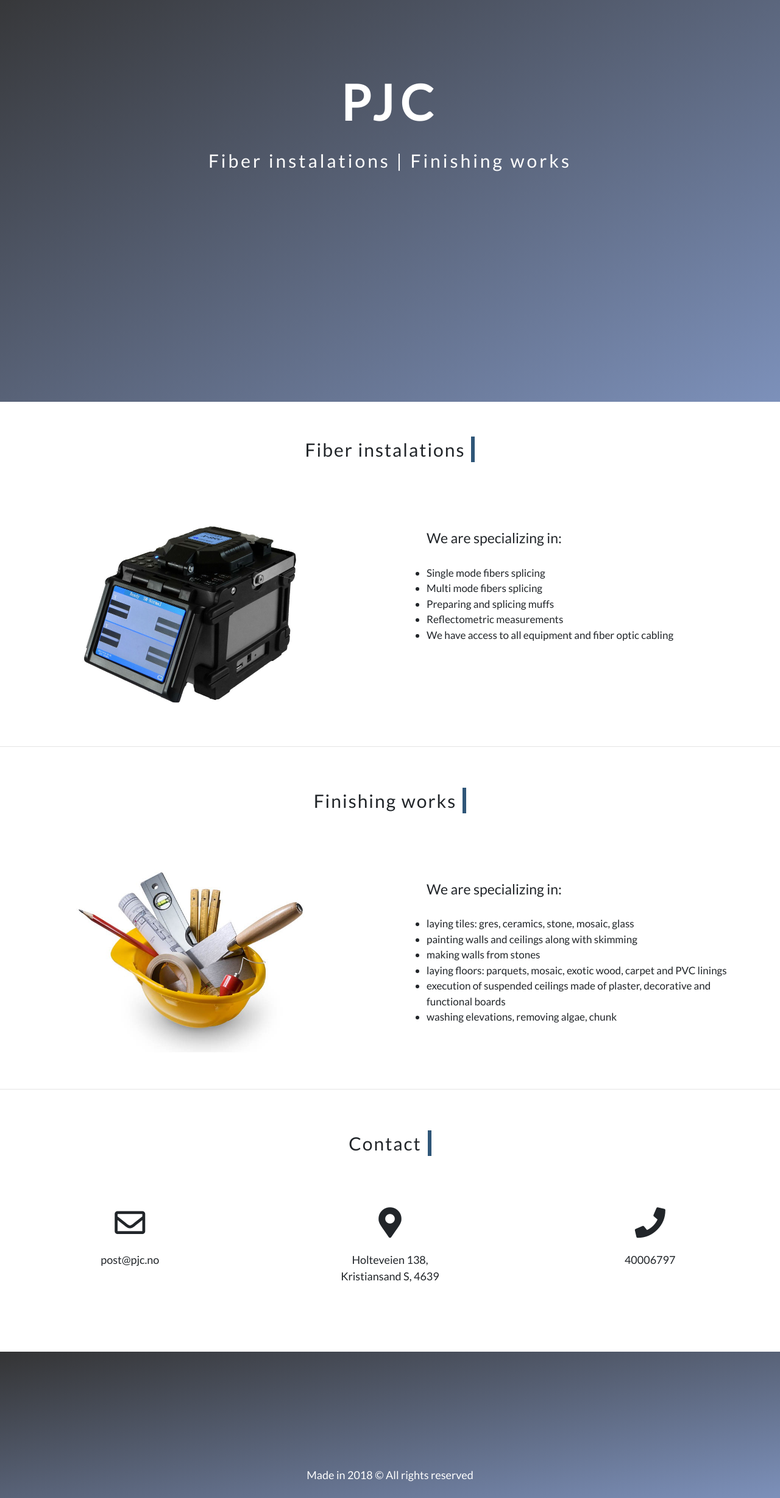
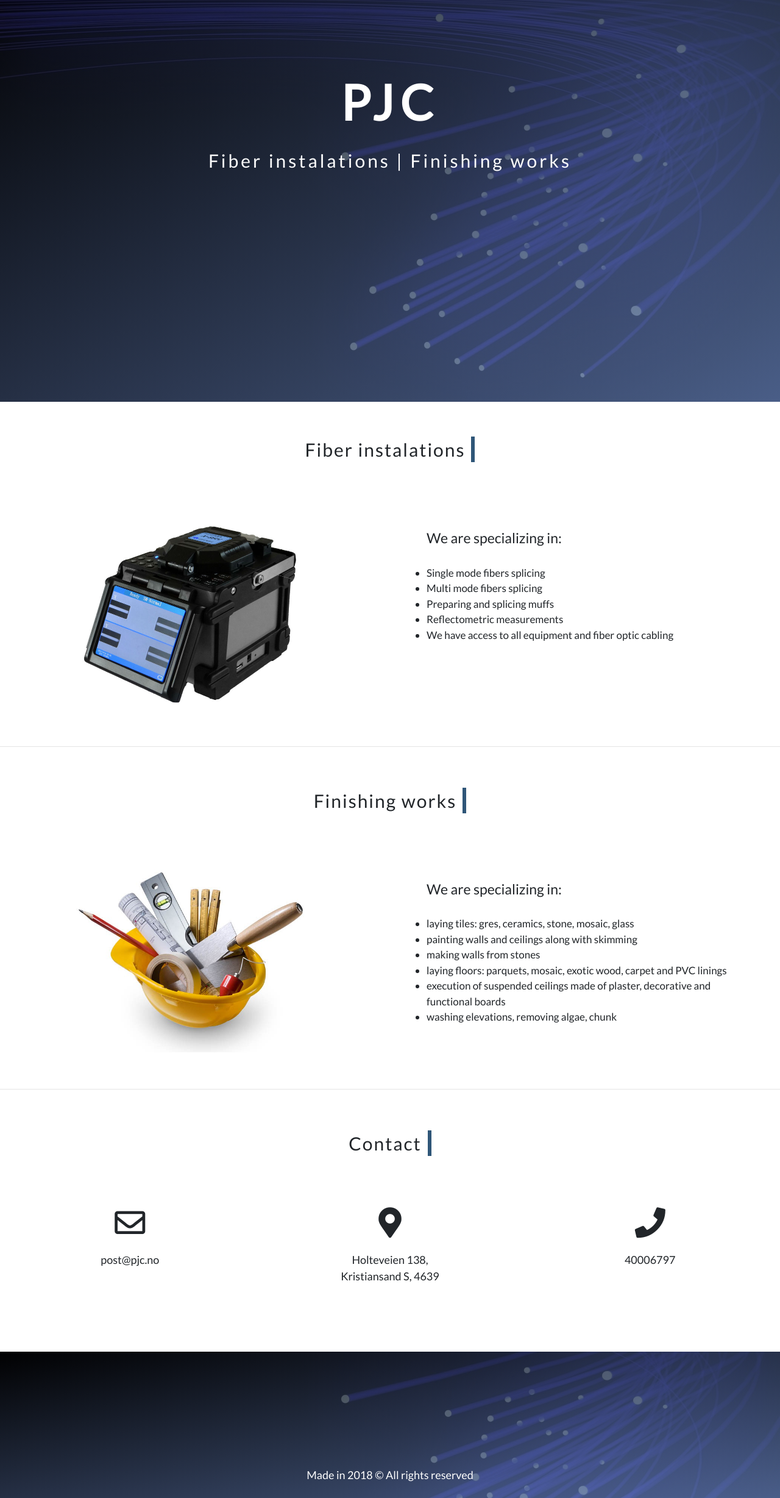
Before and after one commit to paulVer777/PJC-website, a website: page index.html in a window 1280 px wide. Shown: the part 61-2518 px from the top of the page at 61% size. Drawn offline with Linux system fonts and the light colour scheme; the site is published under a folder, as on GitHub Pages, so addresses that start at the root find nothing; files whose address does not match are found by name.

Commit message:
Update styles.css

```diff
--- a/css/styles.css
+++ b/css/styles.css
@@ -87,7 +87,7 @@ body {
 
 .header {
   height: 90vh;
-  background-image: linear-gradient(to right bottom, rgba(1, 1, 2, 0.8), rgba(92, 117, 169, 0.8)), url("/img/fiber2.jpg");
+  background-image: linear-gradient(to right bottom, rgba(1, 1, 2, 0.8), rgba(92, 117, 169, 0.8)), url("img/fiber2.jpg");
   background-position: center;
   background-size: cover;
   position: relative; }
@@ -158,7 +158,7 @@ body {
 
 .footer {
   height: 30vh;
-  background-image: linear-gradient(to right bottom, rgba(1, 1, 2, 0.8), rgba(92, 117, 169, 0.8)), url("/img/fiber2.jpg");
+  background-image: linear-gradient(to right bottom, rgba(1, 1, 2, 0.8), rgba(92, 117, 169, 0.8)), url("img/fiber2.jpg");
   background-position: center;
   background-size: cover; }
   .footer__info-box {
```
